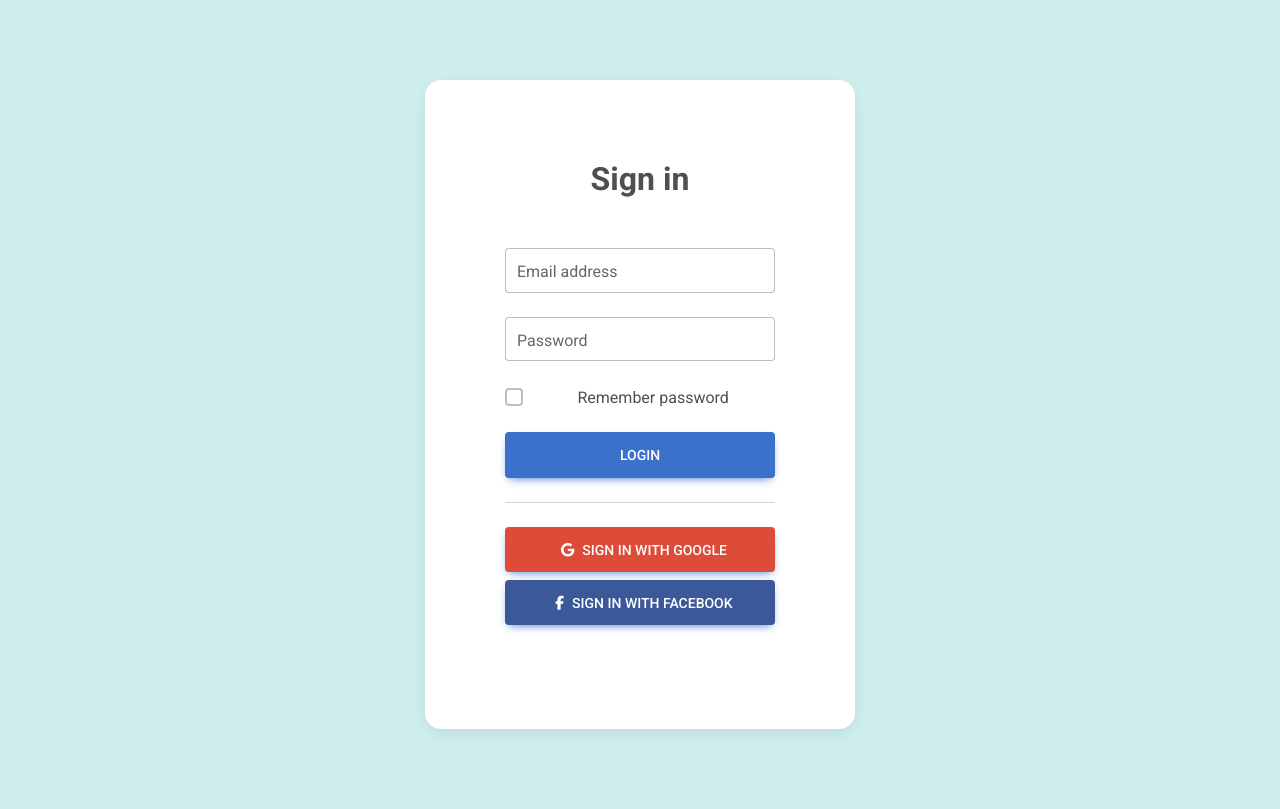
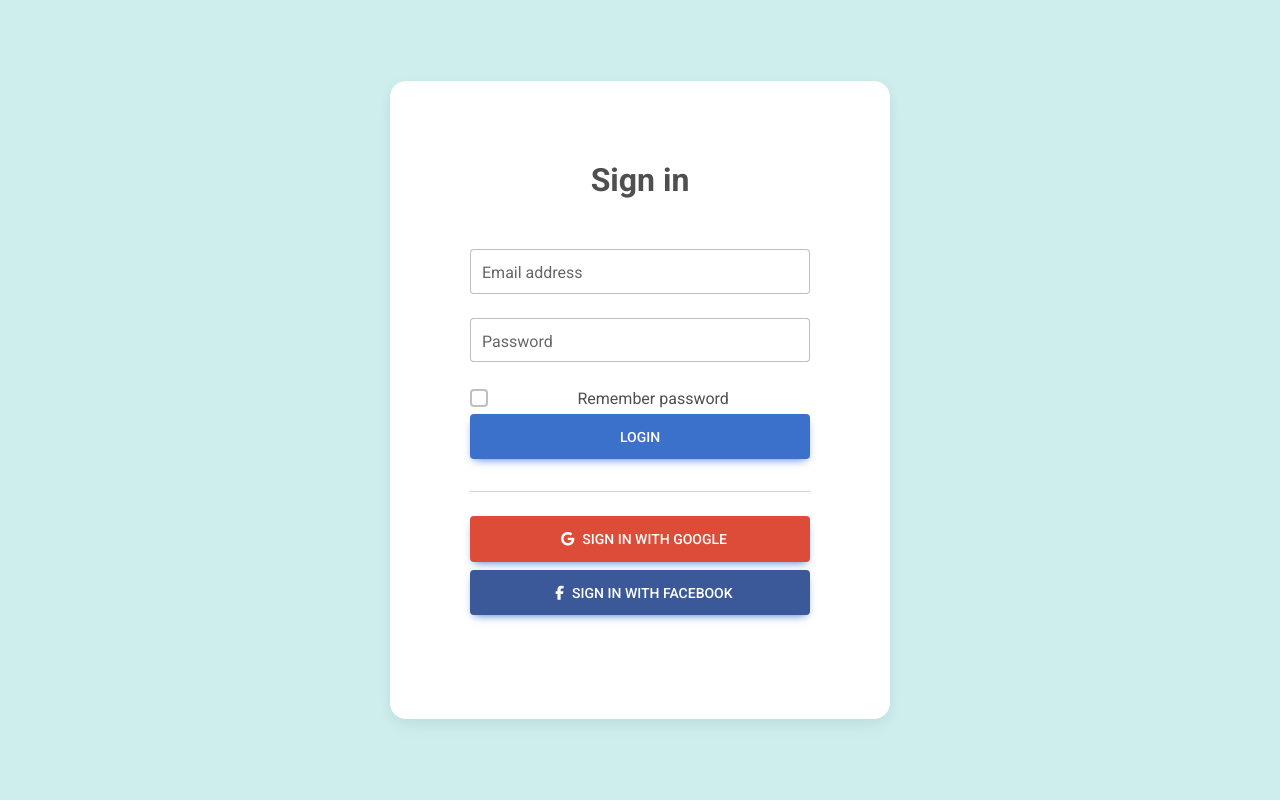
Before and after one commit to dthx2710/csc2012-t12, a React (Vite) app in the folder frontend/: page / in a window 1280 px wide. Built offline with nearby package versions, Linux system fonts and the light colour scheme.

Commit message:
simple login

```diff
--- a/frontend/src/routes/Login/Login.jsx
+++ b/frontend/src/routes/Login/Login.jsx
@@ -1,6 +1,6 @@
 import 'mdb-react-ui-kit/dist/css/mdb.min.css';
 import "@fortawesome/fontawesome-free/css/all.min.css";
-import { Link } from "react-router-dom";
+import { Link, Routes, Route, useNavigate } from 'react-router-dom';
 import React, { useState } from 'react';
 import {
   MDBBtn,
@@ -15,19 +15,19 @@ import {
 }
   from 'mdb-react-ui-kit';
 import './Login.css';
-import { useNavigate } from 'react-router-dom';
 
-//const navigate = useNavigate();
-
-function Login(props) {
-
-  //const navigate = useNavigate();
+function Login() {
+  const navigate = useNavigate();
   const [username, setUsername] = useState("");
   const [password, setPassword] = useState("");
-  const [authenticated, setAuthenticated] = useState(localStorage.getItem(localStorage.getItem("authenticated")|| false));
+  const [authenticated, setAuthenticated] = useState(localStorage.getItem(localStorage.getItem("authenticated") || false));
 
 
   const users = [
+    {
+      username: '',
+      password: ''
+    },
     {
       username: 'user1@gmail.com',
       password: 'password123'
@@ -41,13 +41,10 @@ function Login(props) {
   const handleSubmit = (e) => {
     e.preventDefault()
     const acc = users.find((user) => user.username === username);
-    if(acc && acc.password === password){
+    if (acc && acc.password === password) {
       setAuthenticated(true)
       localStorage.setItem('authenticated', true);
-      props.history.push({
-        pathname: '/home'
-      });
-      //navigate("/home");
+      navigate('/home', { replace: true });
     }
   }
 
@@ -57,32 +54,33 @@ function Login(props) {
       <MDBRow className='d-flex justify-content-center align-items-center h-100'>
         <MDBCol col='12'>
 
-          <MDBCard className='bg-white my-5 mx-auto' style={{borderRadius: '1rem', maxWidth: '500px'}}>
+          <MDBCard className='bg-white my-5 mx-auto' style={{ borderRadius: '1rem', maxWidth: '500px' }}>
             <MDBCardBody className='p-5 w-100 d-flex flex-column'>
-
+              <form onSubmit={handleSubmit}>
                 <h2 className="fw-bold mb-2 text-center">Sign in</h2>
                 <p className="text-white-50 mb-3">Please enter your login and password!</p>
 
-              <MDBInput wrapperClass='mb-4 w-100' label='Email address' id='formControlLg' type='email' size="lg" value={username} onChange={(e) => setUsername(e.target.value)}/>
-              <MDBInput wrapperClass='mb-4 w-100' label='Password' id='formControlLg' type='password' size="lg" value={password} onChange={(e) => setPassword(e.target.value)}/>
+                <MDBInput wrapperClass='mb-4 w-100' label='Email address' id='formControlLg' type='email' size="lg" value={username} onChange={(e) => setUsername(e.target.value)} />
+                <MDBInput wrapperClass='mb-4 w-100' label='Password' id='formControlLg' type='password' size="lg" value={password} onChange={(e) => setPassword(e.target.value)} />
 
                 <MDBCheckbox name='flexCheck' id='flexCheckDefault' className='mb-4' label='Remember password' />
 
-              <MDBBtn size='lg' onSubmit={handleSubmit}>
+                <MDBBtn className="mb-2 w-100" size='lg'>
                   Login
                 </MDBBtn>
 
                 <hr className="my-4" />
 
-              <MDBBtn className="mb-2 w-100" size="lg" style={{backgroundColor: '#dd4b39'}}>
-                <MDBIcon fab icon="google" className="mx-2"/>
+                <MDBBtn className="mb-2 w-100" size="lg" style={{ backgroundColor: '#dd4b39' }}>
+                  <MDBIcon fab icon="google" className="mx-2" />
                   Sign in with google
                 </MDBBtn>
 
-              <MDBBtn className="mb-4 w-100" size="lg" style={{backgroundColor: '#3b5998'}}>
-                <MDBIcon fab icon="facebook-f" className="mx-2"/>
+                <MDBBtn className="mb-4 w-100" size="lg" style={{ backgroundColor: '#3b5998' }}>
+                  <MDBIcon fab icon="facebook-f" className="mx-2" />
                   Sign in with facebook
                 </MDBBtn>
+              </form>
 
             </MDBCardBody>
           </MDBCard>
```
Lines whose indentation alone changed are shown as unchanged.
